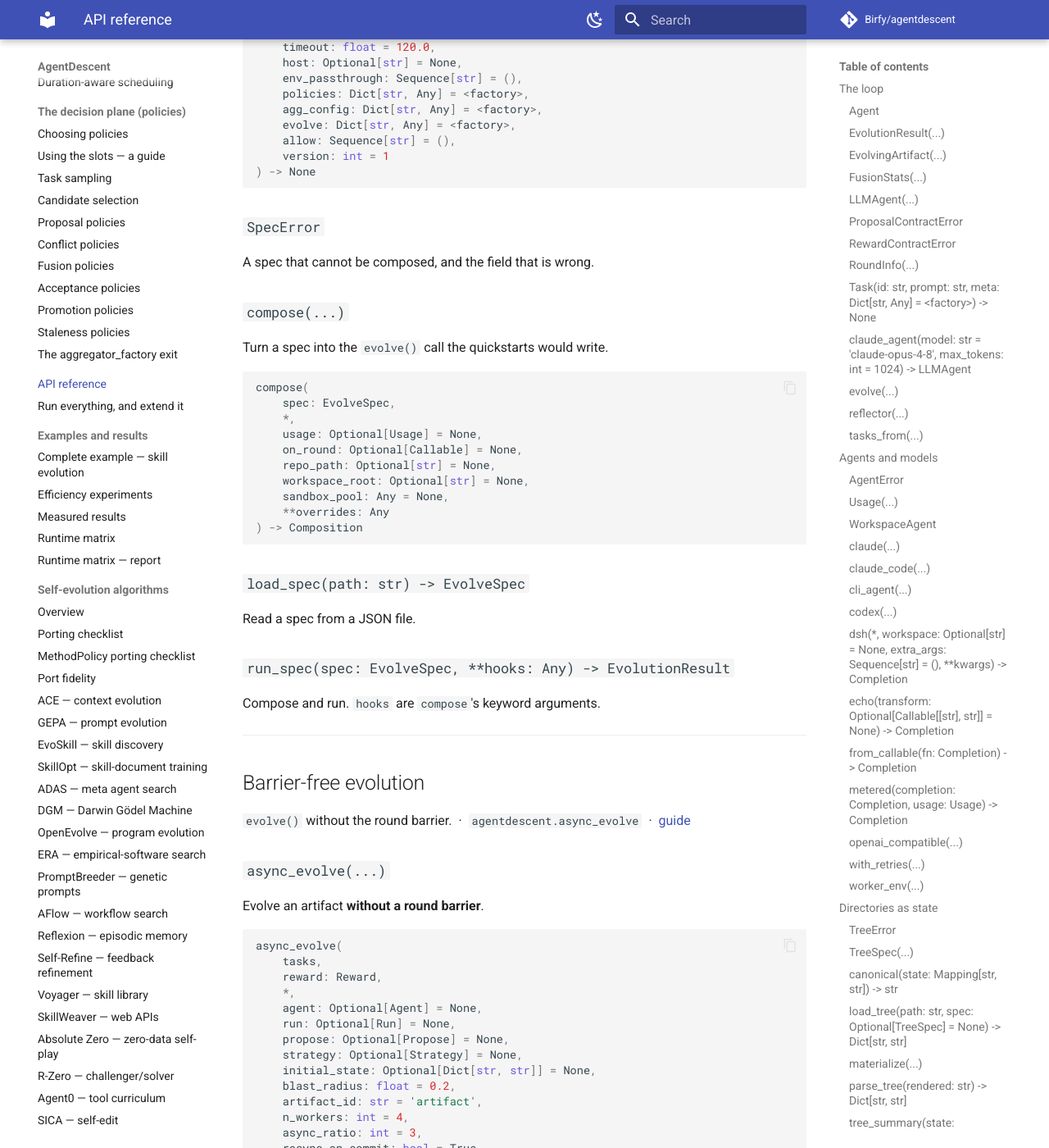
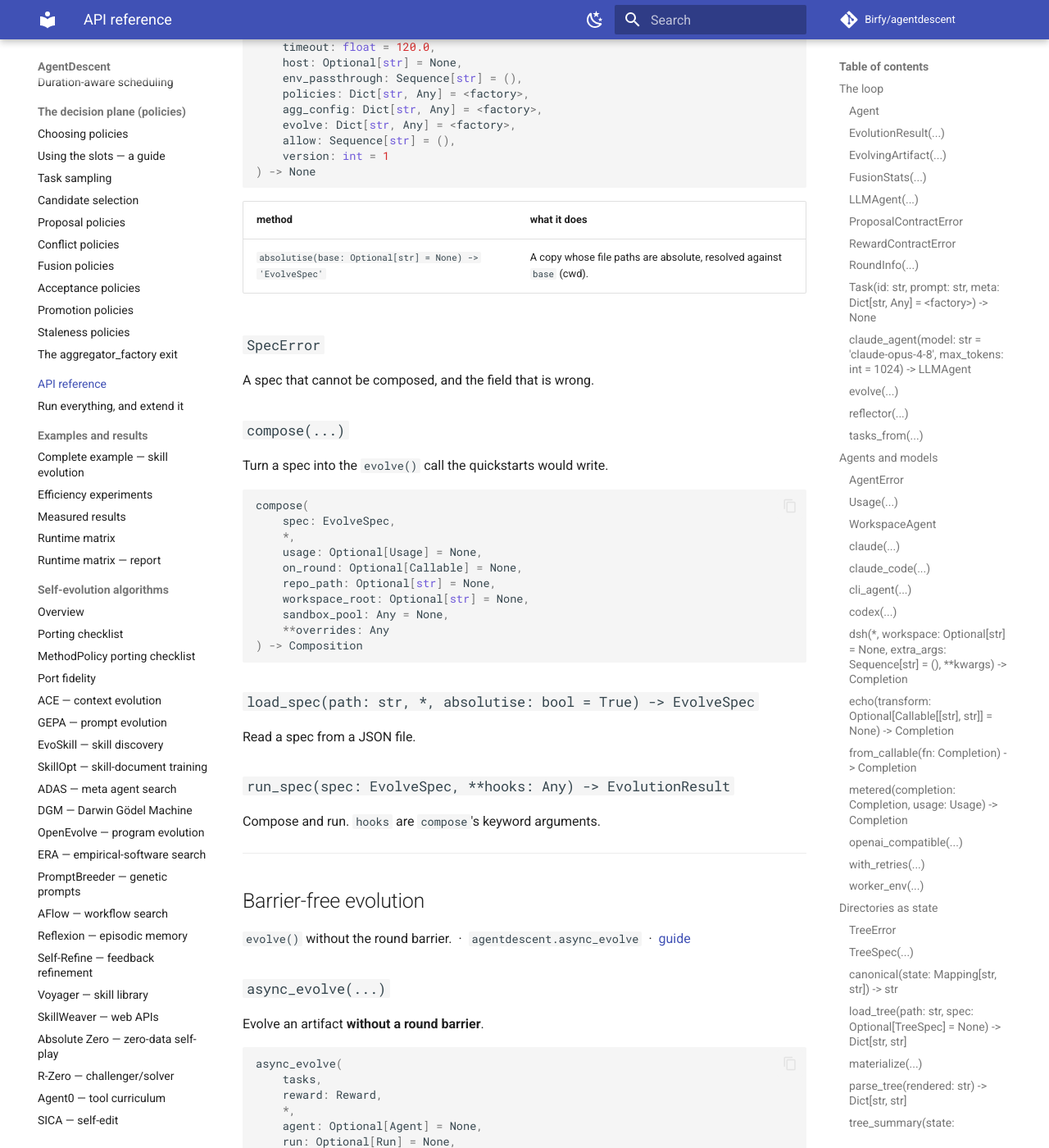
Before and after one commit to Birfy/agentdescent, an MkDocs documentation site: the page built from docs/api.md, in a window 1280 px wide and 1400 px high, scrolled down 41561 px. Shown: the whole window at 82% size. Built offline with MkDocs 1.6.1 and Material for MkDocs 9.7.7, drawn with Linux system fonts in a browser that asks for light colours; comment, search, counter and statistics services are not loaded.

Commit message:
Regenerate docs/api.md for EvolveSpec.absolutise and load_spec
The generated reference is checked against the package's signatures by
tests/test_api_reference.py, which caught it going stale after the path
resolution change.

Co-Authored-By: Claude Opus 5 <noreply@anthropic.com>
Claude-Session: https://claude.ai/code/session_01DAK7tHAicY9htv1jMDKwjP

````diff
--- a/docs/api.md
+++ b/docs/api.md
@@ -1496,6 +1496,10 @@ EvolveSpec(
 ) -> None
 ```
 
+| method | what it does |
+|---|---|
+| `absolutise(base: Optional[str] = None) -> 'EvolveSpec'` | A copy whose file paths are absolute, resolved against `base` (cwd). |
+
 ### `SpecError`
 
 A spec that cannot be composed, and the field that is wrong.
@@ -1517,7 +1521,7 @@ compose(
 ) -> Composition
 ```
 
-### `load_spec(path: str) -> EvolveSpec`
+### `load_spec(path: str, *, absolutise: bool = True) -> EvolveSpec`
 
 Read a spec from a JSON file.
 
````
